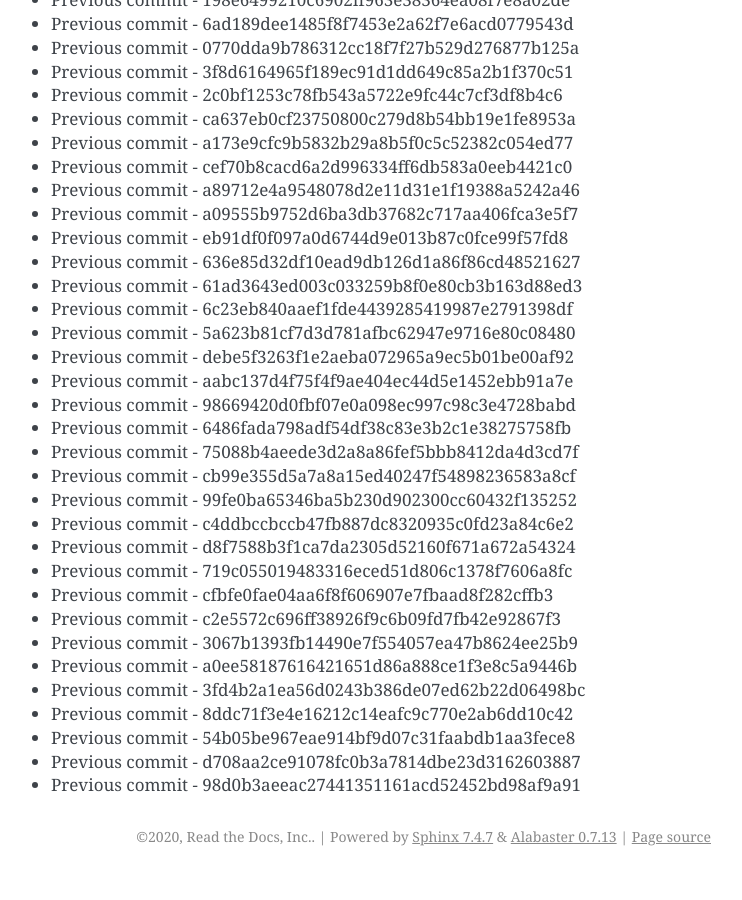
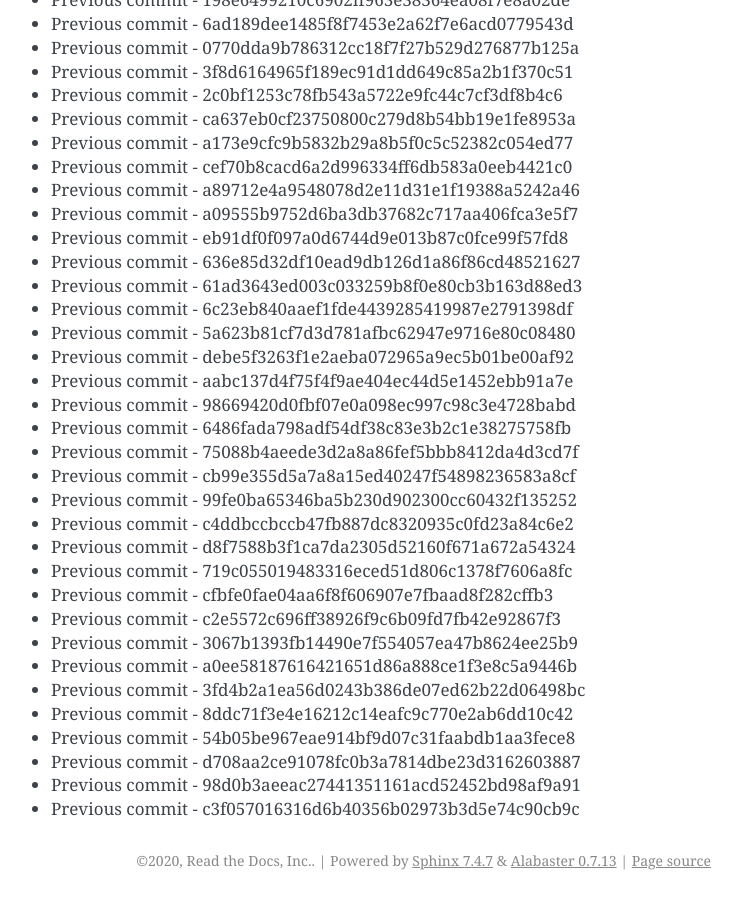
Before and after one commit to readthedocs/rtd-git-stresstest, a Sphinx documentation site: the page built from docs/updates.rst, in a window 1280 px wide and 900 px high, scrolled down 90679 px. Shown: the whole window, without its empty margins (399-1141 px from the left). Built offline with Sphinx 7.4.7, drawn with Linux system fonts in a browser that asks for light colours; before the commit the page ends 91555 px from its top, so only the background shows below that.

Commit message:
Generating commit from previous: c3f057016316d6b40356b02973b3d5e74c90cb9c

```diff
--- a/docs/updates.rst
+++ b/docs/updates.rst
@@ -3842,3 +3842,4 @@ It can be tested for any performance characteristics.
 * Previous commit - 54b05be967eae914bf9d07c31faabdb1aa3fece8
 * Previous commit - d708aa2ce91078fc0b3a7814dbe23d3162603887
 * Previous commit - 98d0b3aeeac27441351161acd52452bd98af9a91
+* Previous commit - c3f057016316d6b40356b02973b3d5e74c90cb9c
```
